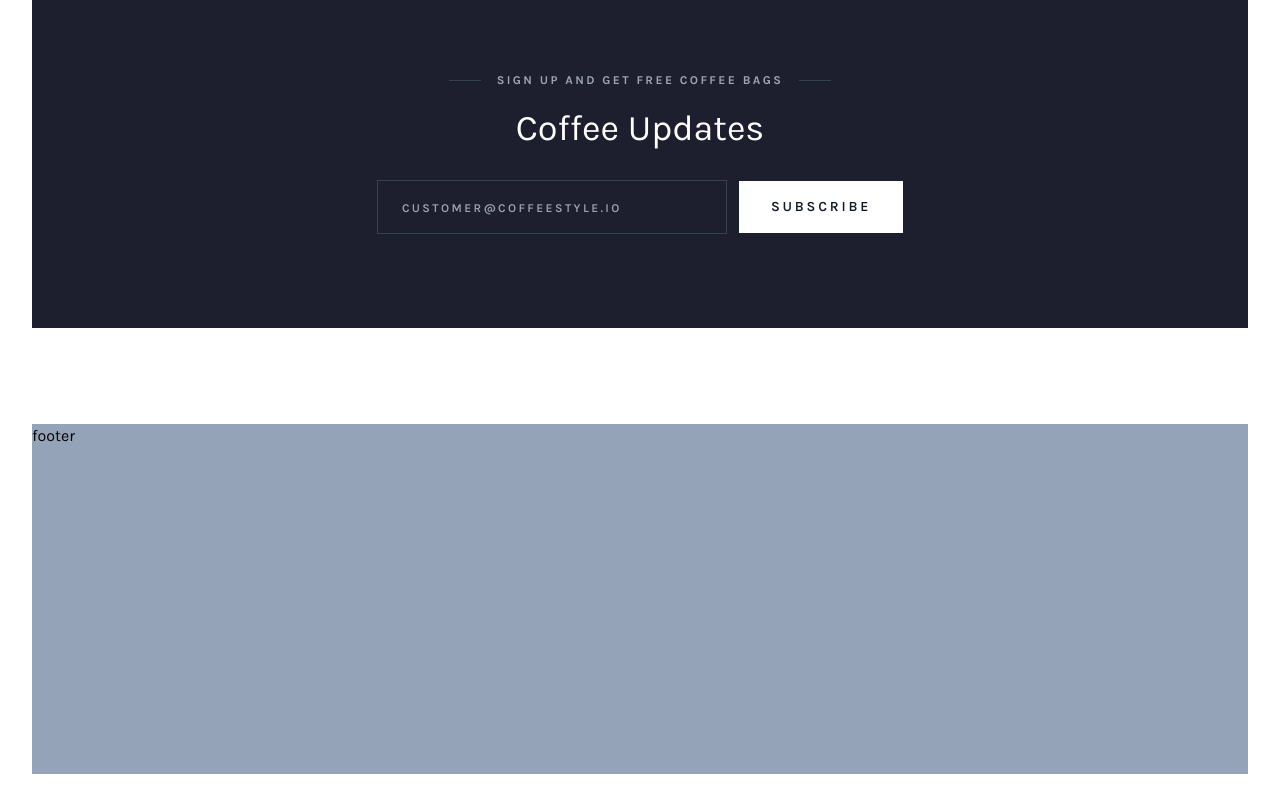
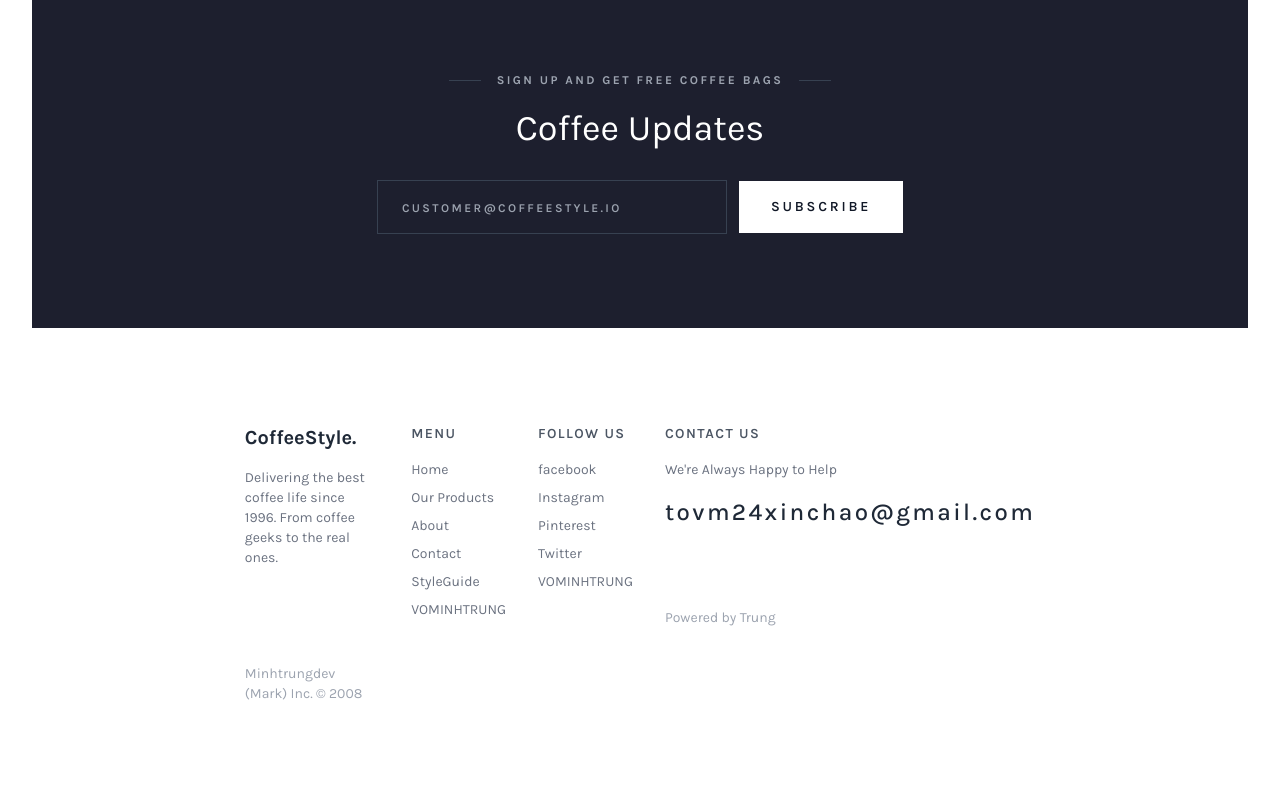
Before and after one commit to TovM24/coffeStyle_prj, a website: page public/index.html in a window 1280 px wide. Shown: the part 5588-6388 px from the top of the page. Before the commit the page ends 6362 px from the top, so only its background shows below. Drawn offline with nearby package versions, Linux system fonts and the light colour scheme; files that its build step writes are made by us from their sources.

Commit message:
add footer.

```diff
--- a/public/index.html
+++ b/public/index.html
@@ -474,8 +474,61 @@
 
 
 
-                <footer class="h-[350px] bg-slate-400">
-                    footer
+                <footer class="w-[95%] xl:w-[65%] mx-auto pb-24 text-gray-500 text-sm">
+                    <div class="flex flex-col md:flex-row text-center md:text-left gap-14 md:gap-8">
+                        <div class="basis-2/6">
+                            <div class="font-bold text-xl mb-4 text-gray-800">CoffeeStyle.</div>
+                            <div class="mb-8 md:mb-24">Delivering the best coffee life since 1996. From coffee geeks to the real ones.</div>
+                            <div class="text-gray-400 hover:text-coffee-400">Minhtrungdev (Mark) Inc. © 2008</div>
+                        </div>
+
+                        <div class="basis-1/6">
+                            <div class="uppercase font-semibold tracking-widest text-gray-600 mb-4">Menu</div>
+
+                            <div class="flex flex-col gap-2">
+                                <div class=""><a href="#" class="hover:text-coffee-400">Home</a></div>
+
+                                <div class=""><a href="#" class="hover:text-coffee-400">Our Products</a></div>
+
+                                <div class=""><a href="#" class="hover:text-coffee-400">About</a></div>
+
+                                <div class=""><a href="#" class="hover:text-coffee-400">Contact</a></div>
+
+                                <div class=""><a href="#" class="hover:text-coffee-400">StyleGuide</a></div>
+
+                                <div class="">
+                                    <!-- target="blank" : mở ở tab mới -->
+                                    <a href="#" target="blank" class="hover:text-coffee-400 uppercase">vominhtrung</a>
+                                </div>
+                            </div>
+                        </div>
+
+                        <div class="basis-1/6">
+                            <div class="uppercase font-semibold tracking-widest text-gray-600 mb-4">follow us</div>
+
+                            <div class="flex flex-col gap-2">
+                                <div class=""><a href="#" class="hover:text-coffee-400">facebook</a></div>
+
+                                <div class=""><a href="#" class="hover:text-coffee-400">Instagram</a></div>
+
+                                <div class=""><a href="#" class="hover:text-coffee-400">Pinterest</a></div>
+
+                                <div class=""><a href="#" class="hover:text-coffee-400">Twitter</a></div>
+
+                                <div class="">
+                                    <!-- target="blank" : mở ở tab mới -->
+                                    <a href="#" target="blank" class="hover:text-coffee-400 uppercase">vominhtrung</a>
+                                </div>
+                            </div>
+                        </div>
+
+                        <div class="basis-2/6">
+                            <div class="uppercase font-semibold tracking-widest text-gray-600 mb-4">contact us</div>
+                            <div class="mb-4">We&apos;re Always Happy to Help</div>
+                            <div class="mb-8 md:mb-20 text-gray-800 text-2xl font-medium tracking-widest"><a href="mailto:tovm24xinchao@gmail.com" class="hover:text-coffee-400">tovm24xinchao@gmail.com</a></div>
+                            <div class="text-gray-400 hover:text-coffee-400 cursor-pointer">Powered by Trung</div>
+                        </div>
+                    </div>
                 </footer>
             </div> <!-- End content-wrapper -->
         </div> <!-- End root -->
```
